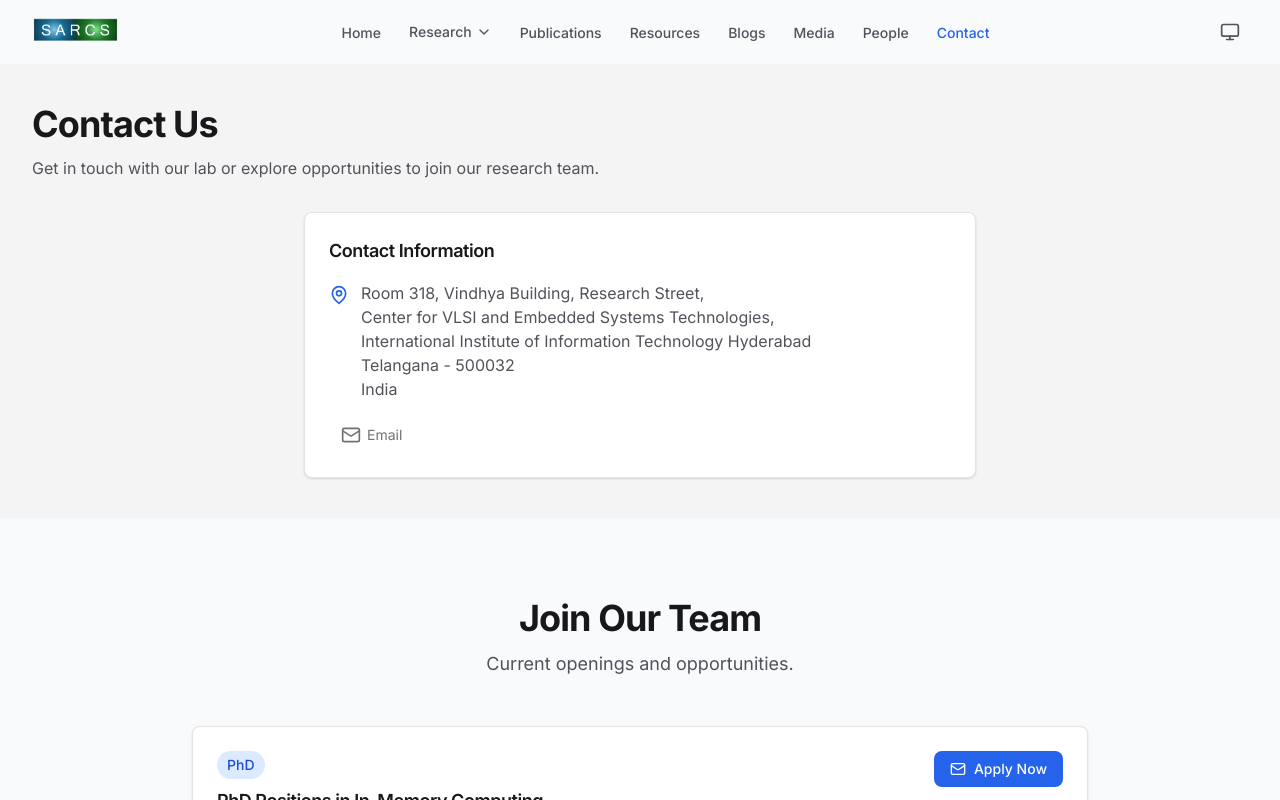
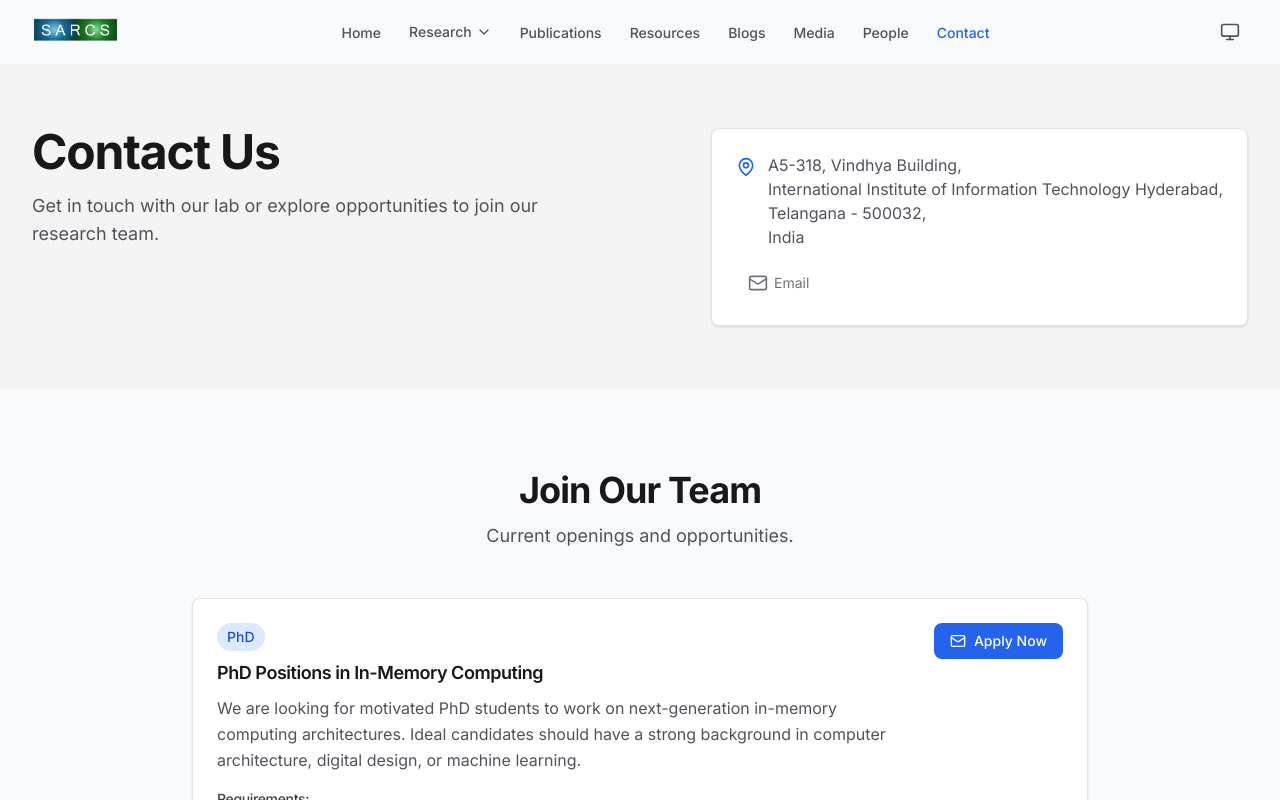
Before and after one commit to SARCS-Research-Group-IIITH/SARCS-Research-Group-IIITH.github.io, a Next.js app: page /contact in a window 1280 px wide. Shown: the top 800 px of the page. Built offline with nearby package versions, Linux system fonts and the light colour scheme.

Commit message:
feat: redesign contact page layout with side-by-side content and add rounded card styling

```diff
--- a/app/contact/page.tsx
+++ b/app/contact/page.tsx
@@ -33,18 +33,30 @@ export const metadata: Metadata = {
 export default function ContactPage() {
   return (
     <>
-      <PageHeader
-        title="Contact Us"
-        description="Get in touch with our lab or explore opportunities to join our research team."
-      >
-        <div className="mx-auto mt-8 max-w-2xl">
-          <ContactInfo
-            address={labInfo.address}
-            email={labInfo.email}
-            phone={labInfo.phone}
-          />
+      <div className="bg-surface-100 dark:bg-surface-900">
+        <div className="container-page py-12 md:py-16">
+          <div className="grid gap-8 md:grid-cols-2 lg:gap-12">
+            {/* Left: Title and Description */}
+            <div>
+              <h1 className="mb-4 text-3xl font-bold text-surface-900 dark:text-surface-50 md:text-4xl lg:text-5xl">
+                Contact Us
+              </h1>
+              <p className="text-lg text-surface-600 dark:text-surface-400">
+                Get in touch with our lab or explore opportunities to join our research team.
+              </p>
+            </div>
+
+            {/* Right: Contact Information */}
+            <div className="flex items-start md:justify-end">
+              <ContactInfo
+                address={labInfo.address}
+                email={labInfo.email}
+                phone={labInfo.phone}
+              />
+            </div>
+          </div>
         </div>
-      </PageHeader>
+      </div>
 
       {/* Openings Section */}
       <Section className="pt-0">
--- a/components/blog/ContactInfo.tsx
+++ b/components/blog/ContactInfo.tsx
@@ -25,10 +25,10 @@ interface ContactInfoProps {
  */
 export function ContactInfo({ address, email, phone }: ContactInfoProps) {
   return (
-    <Card>
-      <h3 className="mb-4 text-lg font-semibold text-surface-900 dark:text-surface-50">
+    <Card className="overflow-hidden">
+      {/* <h3 className="mb-4 text-lg font-semibold text-surface-900 dark:text-surface-50">
         Contact Information
-      </h3>
+      </h3> */}
 
       <div className="space-y-4">
         {/* Address */}
--- a/components/layout/Footer.tsx
+++ b/components/layout/Footer.tsx
@@ -15,10 +15,8 @@ const labInfo = {
   name: 'SARCS Lab',
   fullName: 'Sustainable, Advanced and Robust Computing Systems',
   address: [
-    'Room 318, Vindhya Building, Research Street,',
-    'Center for VLSI and Embedded Systems Technologies,',
-    'International Institute of Information Technology Hyderabad,',
-    'Telangana 500032',
+    'A5-318, Vindhya Building,',
+    'IIIT Hyderabad, Telangana 500032',
   ],
   email: 'priyesh.shukla@iiit.ac.in',
   socialLinks: {
--- a/data/lab-info.json
+++ b/data/lab-info.json
@@ -5,10 +5,9 @@
     "logo": "/images/logo.svg",
     "mission": "The SARCS Laboratory is dedicated to advancing the frontiers of computer architecture, hardware-software co-design, and emerging computing paradigms. Our research spans in-memory computing, RISC-V architectures, hardware accelerators, and AI systems, with a focus on developing efficient, scalable, and sustainable computing solutions for next-generation applications.",
     "address": [
-      "Room 318, Vindhya Building, Research Street,",
-      "Center for VLSI and Embedded Systems Technologies,",
-      "International Institute of Information Technology Hyderabad",
-      "Telangana - 500032",
+      "A5-318, Vindhya Building,",
+      "International Institute of Information Technology Hyderabad,",
+      "Telangana - 500032,",
       "India"
     ],
     "email": "priyesh.shukla@iiit.ac.in",
--- a/data/people.json
+++ b/data/people.json
@@ -25,7 +25,7 @@
       "photo": "/images/people/placeholder.svg",
       "photoPosition": "50% 40%",
       "role": "phd",
-      "designation": "PhD Candidate",
+      "designation": "PhD Student",
       "program": "PhD",
       "yearJoined": 2025,
       "researchInterests": ["LLM Accelerators", "AI for Healthcare"],
```
